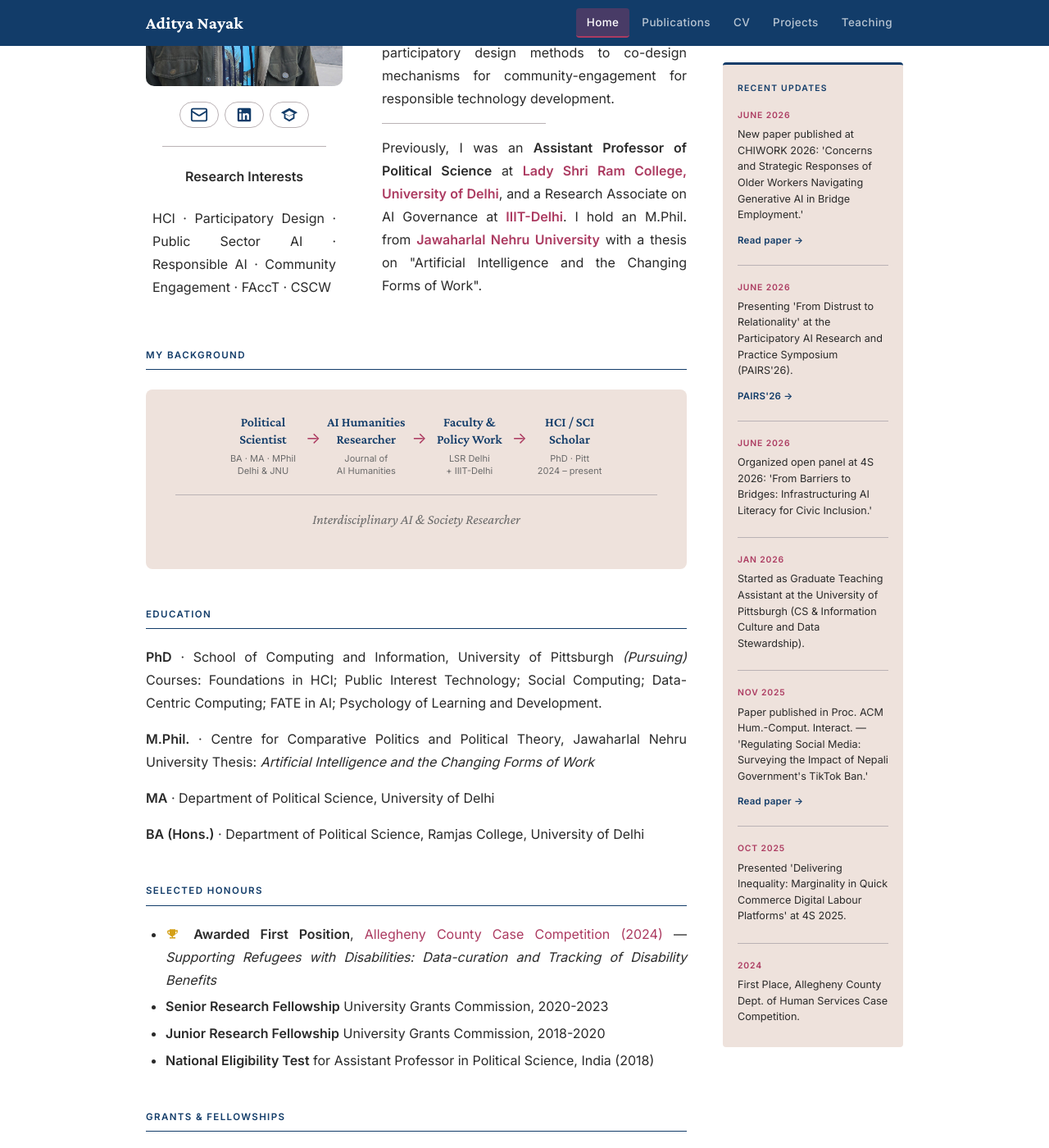
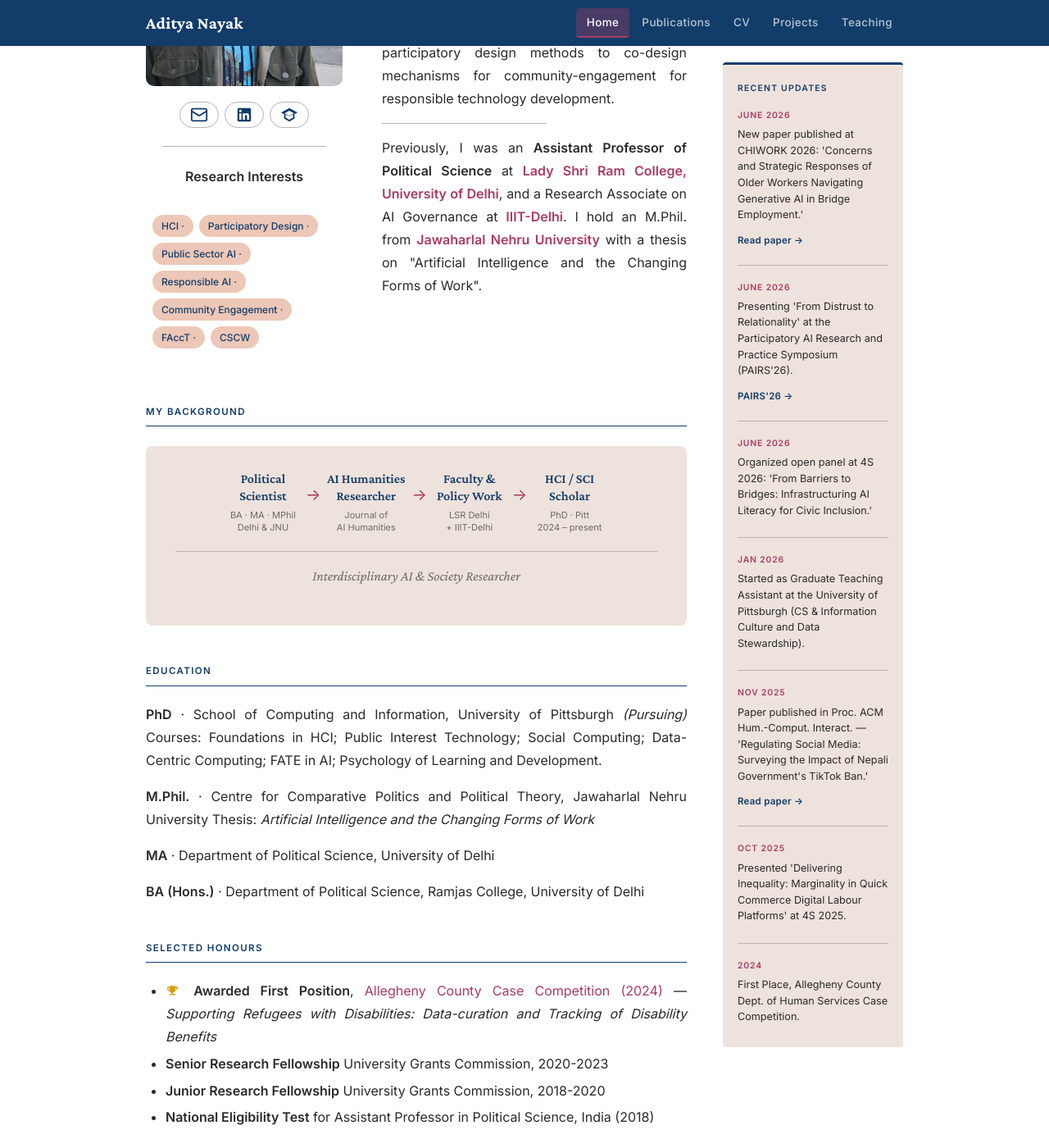
Before and after one commit to adityanayak-info/adityanayak-info.github.io, a Jekyll site: the page built from index.md, in a window 1280 px wide and 1400 px high, scrolled down 297 px. Shown: the whole window at 82% size. Built offline with Jekyll 4.4.1, drawn with Linux system fonts in a browser that asks for light colours.

Commit message:
Update style.css

```diff
--- a/assets/css/style.css
+++ b/assets/css/style.css
@@ -543,6 +543,28 @@
 }
 
 /* ============================================================
+   Interest Tags
+   ============================================================ */
+
+
+.interest-tags {
+  display: flex;
+  flex-wrap: wrap;
+  gap: 7px;
+  margin: 10px 0 14px;
+  text-align: left;
+}
+
+.interest-tag {
+  font-size: 0.75rem;
+  font-weight: 500;
+  color: var(--navy);
+  background: var(--peach);
+  padding: 3px 11px;
+  border-radius: 20px;
+}
+
+/* ============================================================
    FOOTER
    ============================================================ */
 .site-footer { background: var(--navy); color: rgba(255,255,255,0.5); padding: 22px 0; margin-top: auto; }
```
